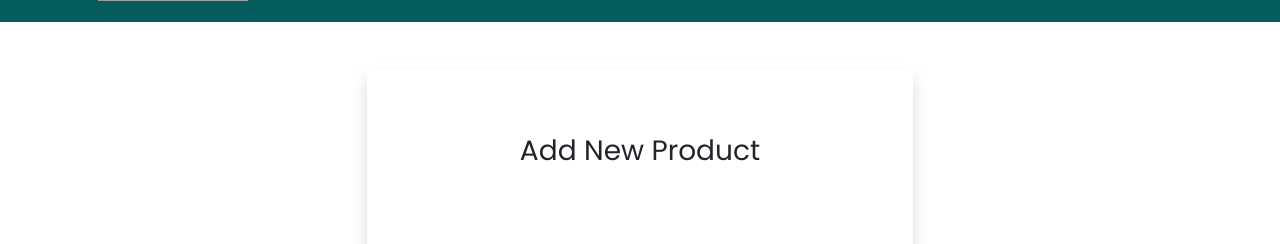
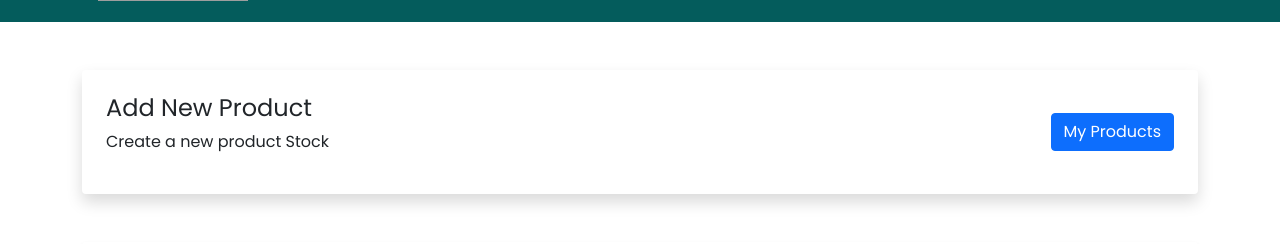
Before and after one commit to ArifuzzamanTusar/gpu-point-react-clientside, a React (Create React App) app: page /add-products in a window 1280 px wide. Shown: the part 133-377 px from the top of the page. Built offline with nearby package versions, Linux system fonts and the light colour scheme; no server answers; sample sign-in values are in the browser's storage; grey boxes are pictures that could not be loaded; a web font is replaced by a local one.

Commit message:
Heading for pages

```diff
--- a/src/components/Pages/Home/Home.js
+++ b/src/components/Pages/Home/Home.js
@@ -9,7 +9,14 @@ const Home = () => {
     return (
         <div>
             <Slider></Slider>
-            <Products></Products>
+
+            <div className="py-5">
+                <div className="py-5 text-center">
+                    <h2>  Our Stocks</h2>
+                </div>
+                <Products></Products>
+            </div>
+
             <div className="Testimonial py-5 ">
                 <div className="container">
                     <div className="py-5 text-center">
--- a/src/components/Pages/Inventories/Addproduct.js
+++ b/src/components/Pages/Inventories/Addproduct.js
@@ -1,7 +1,8 @@
 import axios from 'axios';
-import { Col, Container,  Form, Row } from 'react-bootstrap';
+import { Button, Col, Container,  Form, Row } from 'react-bootstrap';
 import { useAuthState } from 'react-firebase-hooks/auth';
 import { useForm } from 'react-hook-form';
+import { useNavigate } from 'react-router-dom';
 import { toast, ToastContainer } from 'react-toastify';
 import auth from '../../../firebase.init';
 
@@ -10,6 +11,7 @@ const Addproduct = () => {
     const [user] = useAuthState(auth);
     console.log(user);
     const { register, handleSubmit, formState: { errors }, reset } = useForm();
+    let navigate = useNavigate();
 
     const addProduct = async (data) => {
 
@@ -26,15 +28,24 @@ const Addproduct = () => {
 
             <div className="py-5">
                 <Container>
+                <div className="page_navigator mb-5">
+                    <div className="p-4 rounded shadow d-flex justify-content-between align-items-center">
+                        <div className="n_title">
+                            <h4>Add New Product</h4>
+                            <p>Create a new product Stock</p>
+                        </div>
+                        <div className="button-area">
+                            <Button onClick={() => navigate(`/my-products`)} className='btn btn-primary'>My Products</Button>
+                        </div>
+                    </div>
+                </div>
                     <Row>
-                        <Col md={3}></Col>
-                        <Col md={6}>
-                            <div className="form-container p-5 rounded shadow">
-                                <div className="py-3 text-center">
-                                    <h3>Add New Product</h3>
-                                </div>
+
+                        <Col md={12}>
+                            <div className="form-container p-5 rounded shadow-sm">
+
                                 {/* -----  */}
-                                <form className="add__item-main  p-4 mt-4" onSubmit={handleSubmit(addProduct)}>
+                                <form className="add__item-main" onSubmit={handleSubmit(addProduct)}>
                                     <Row>
 
                                         <Form.Control type="text" value={0} hidden {...register('sold')} />
@@ -111,7 +122,7 @@ const Addproduct = () => {
                                 {/* ----  */}
                             </div>
                         </Col>
-                        <Col md={3}> </Col>
+
                     </Row>
 
                     <ToastContainer
--- a/src/components/Pages/Inventories/ManageInventories.js
+++ b/src/components/Pages/Inventories/ManageInventories.js
@@ -16,7 +16,7 @@ const ManageInventories = () => {
     // fetching data with query
     useEffect(() => {
         const getProducts = async () => {
-            const { data } = await axios.get(`http://localhost:5000/products?page=${page}&size=${size}`);
+            const { data } = await axios.get(`https://floating-tundra-94246.herokuapp.com/products?page=${page}&size=${size}`);
             setProducts(data)
         }
         getProducts();
@@ -25,7 +25,7 @@ const ManageInventories = () => {
     // fetching total product
     useEffect(() => {
         const getProductCount = async () => {
-            const { data } = await axios.get('http://localhost:5000/products-count');
+            const { data } = await axios.get('https://floating-tundra-94246.herokuapp.com/products-count');
             setPages(Math.ceil(data.count / 5));
         }
         getProductCount();
@@ -42,7 +42,7 @@ const ManageInventories = () => {
         })
             .then((willDelete) => {
                 if (willDelete) {
-                    axios.delete(`http://localhost:5000/product/${productId}`)
+                    axios.delete(`https://floating-tundra-94246.herokuapp.com/product/${productId}`)
                         .then(response => {
                             const remaining = products.filter(product => product._id !== productId);
                             setProducts(remaining);
@@ -61,7 +61,17 @@ const ManageInventories = () => {
         <div>
             <div className="py-5">
                 <Container>
-
+                    <div className="page_navigator mb-5">
+                        <div className="p-4 rounded shadow d-flex justify-content-between align-items-center">
+                            <div className="n_title">
+                                <h4>All Products</h4>
+                                <p>Showing all products</p>
+                            </div>
+                            <div className="button-area">
+                                <Button onClick={ () => navigate(`/add-products`)} className='btn btn-primary'>Add Product</Button>
+                            </div>
+                        </div>
+                    </div>
                     <div className="table-area">
                         <Table bordered hover responsive>
                             <thead>
--- a/src/components/Pages/Inventories/Myproducts.js
+++ b/src/components/Pages/Inventories/Myproducts.js
@@ -3,7 +3,7 @@ import { signOut } from 'firebase/auth';
 import React, { useEffect, useState } from 'react';
 import { Button, Container, Table } from 'react-bootstrap';
 import { useAuthState } from 'react-firebase-hooks/auth';
-import { BsTrash  } from "react-icons/bs";
+import { BsTrash } from "react-icons/bs";
 import { FaCog } from "react-icons/fa";
 import { useNavigate } from 'react-router-dom';
 import { toast } from 'react-toastify';
@@ -19,10 +19,10 @@ const Myproducts = () => {
     const [myItems, setMyItems] = useState([]);
     let navigate = useNavigate();
 
-    useEffect( () => {
+    useEffect(() => {
         const getMyItems = async () => {
             const email = user?.email;
-            const url = `http://localhost:5000/my-products?email=${email}`;
+            const url = `https://floating-tundra-94246.herokuapp.com/my-products?email=${email}`;
 
             try {
                 const { data } = await axios.get(url, {
@@ -32,7 +32,7 @@ const Myproducts = () => {
                 })
                 setMyItems(data);
             } catch (error) {
-                if(error.response.status === 401 || error.response.status === 403){
+                if (error.response.status === 401 || error.response.status === 403) {
                     signOut(auth);
                     navigate('/login')
                     toast.error('Forbidden/Unauthorized access!');
@@ -53,7 +53,7 @@ const Myproducts = () => {
         })
             .then((willDelete) => {
                 if (willDelete) {
-                        axios.delete(`http://localhost:5000/product/${productId}`)
+                    axios.delete(`https://floating-tundra-94246.herokuapp.com/product/${productId}`)
                         .then(response => {
                             const remaining = myItems.filter(product => product._id !== productId);
                             setMyItems(remaining);
@@ -70,6 +70,17 @@ const Myproducts = () => {
     return (
         <div>
             <Container className='py-5'>
+                <div className="page_navigator mb-5">
+                    <div className="p-4 rounded shadow d-flex justify-content-between align-items-center">
+                        <div className="n_title">
+                            <h4>My Products</h4>
+                            <p>Showing all My stocked products</p>
+                        </div>
+                        <div className="button-area">
+                            <Button onClick={() => navigate(`/add-products`)} className='btn btn-primary'>Add Product</Button>
+                        </div>
+                    </div>
+                </div>
                 <div className="table-area">
                     <Table bordered hover responsive>
                         <thead>
--- a/src/components/Pages/Inventory/Inventory.js
+++ b/src/components/Pages/Inventory/Inventory.js
@@ -14,7 +14,7 @@ const Inventory = () => {
     // fetching requested data by id
     useEffect(() => {
         const getProduct = async () => {
-            const { data } = await axios.get(`http://localhost:5000/product/${productId}`);
+            const { data } = await axios.get(`https://floating-tundra-94246.herokuapp.com/product/${productId}`);
             setProduct(data);
         }
         getProduct();
@@ -26,7 +26,7 @@ const Inventory = () => {
 
     // to update data fetching
     const fetchUpdateData = async (updatedProduct, message, callReset) => {
-        const { data } = await axios.put(`http://localhost:5000/product/${productId}`, updatedProduct)
+        const { data } = await axios.put(`https://floating-tundra-94246.herokuapp.com/product/${productId}`, updatedProduct)
         setProduct(data);
         toast.success(message);
         if (callReset) { reset() }
@@ -59,6 +59,8 @@ const Inventory = () => {
     return (
         <div>
             <Container className='py-5'>
+
+
                 <Row>
                     <Col md={6}>
                         <div className="product-image">
```
Lines whose indentation alone changed are shown as unchanged.
